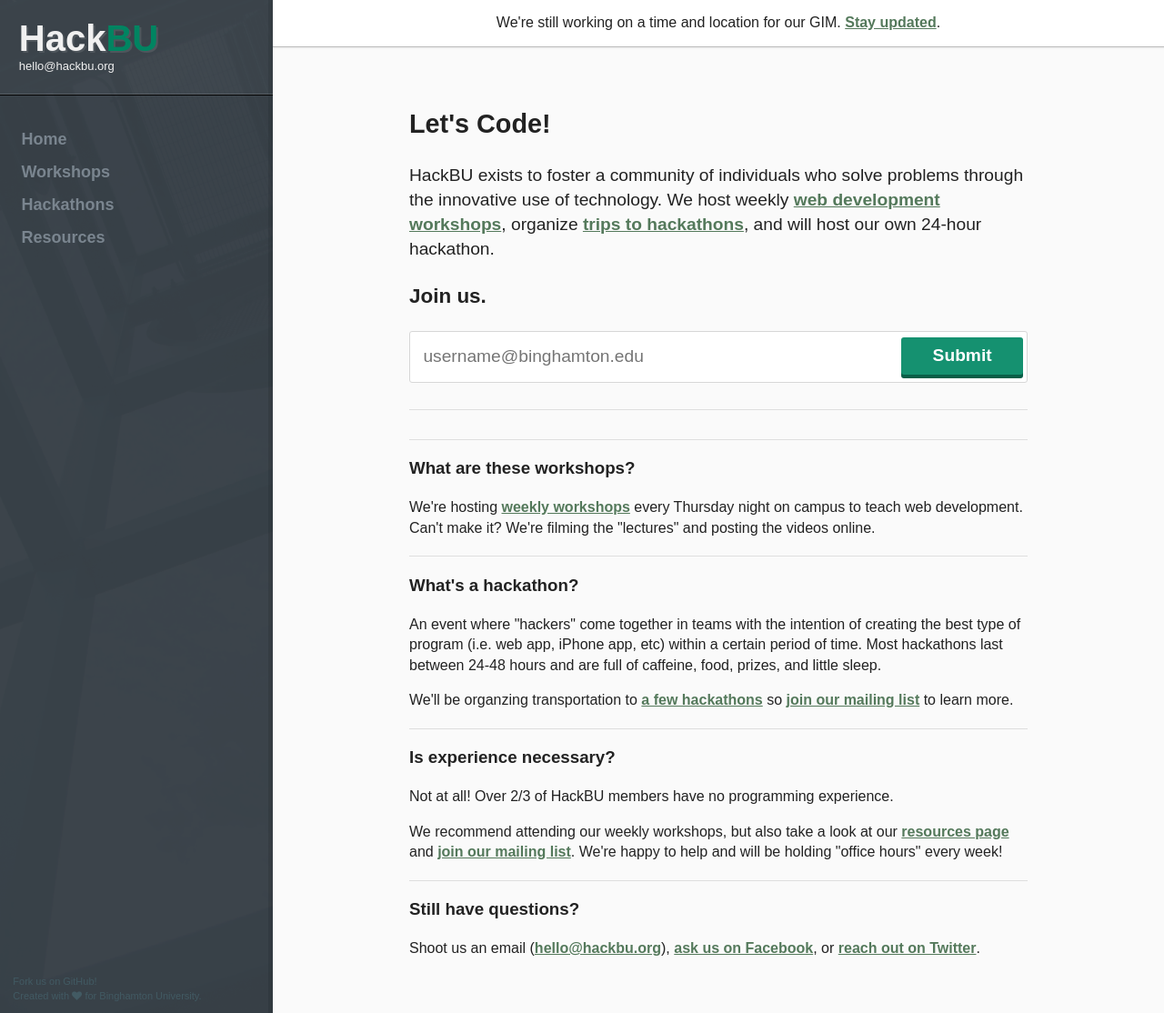
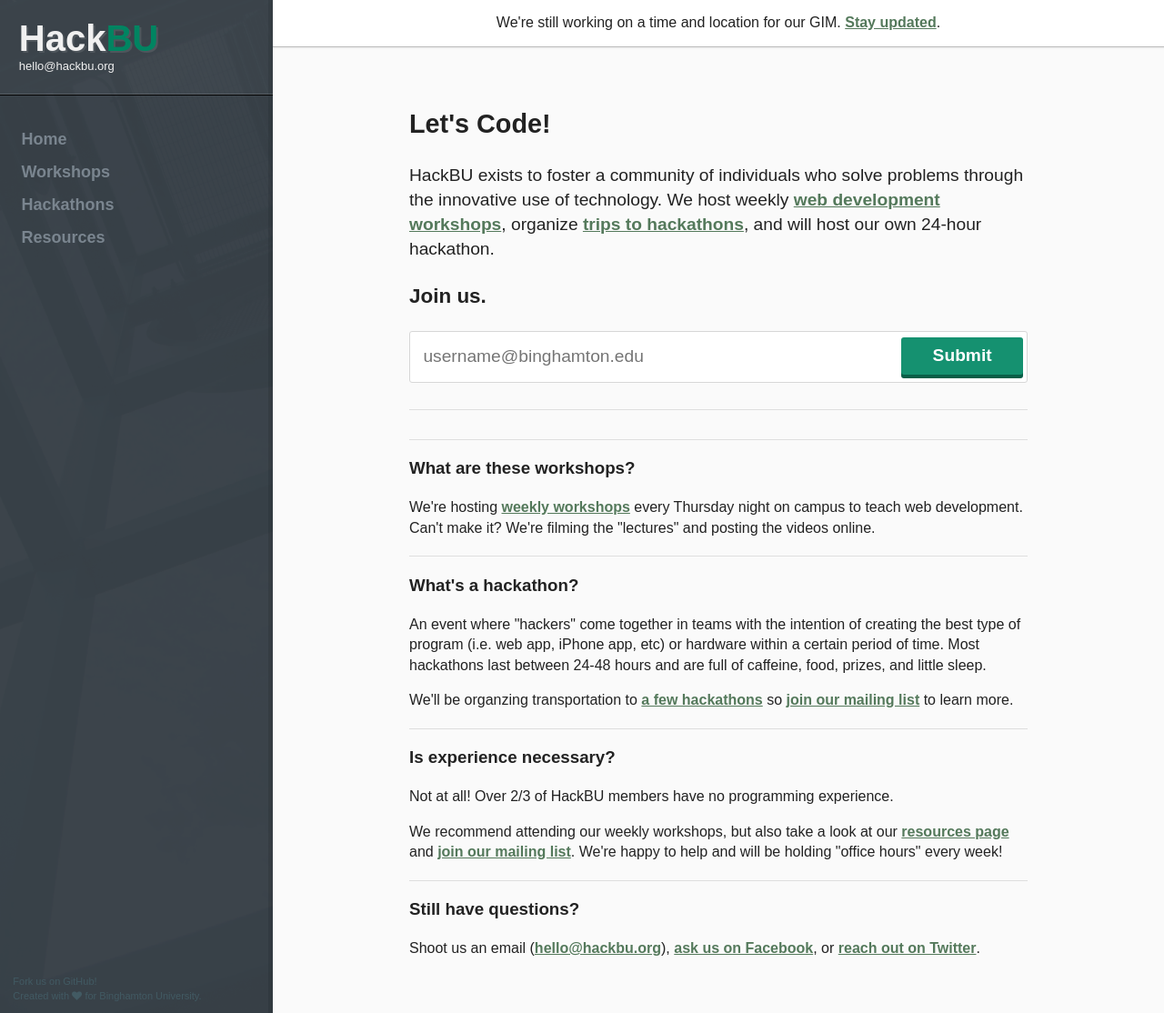
Before and after one commit to hackbinghamton/hackbinghamton.github.io, a Jekyll site: the page built from index.html, in a window 1280 px wide and 1114 px high. Shown: the whole window at 91% size. Built offline with Jekyll 4.4.1, drawn with Linux system fonts in a browser that asks for light colours; nearby versions of some CDN libraries.

Commit message:
add hardware to hackathon definition

```diff
--- a/hackathons/index.html
+++ b/hackathons/index.html
@@ -6,7 +6,7 @@ description: Attend hackathons with HackBU or learn more about the hackathon at
 
 <div class="article article-introduction">
 	<h2><i class="fa fa-laptop"></i> Hackathons</h2>
-	<p>Hackathons are events where a bunch of "hackers" come together in teams with the intention of creating the best type of program (i.e. web app, iPhone app, etc) within a certain period of time. Most hackathons last between 24-48 hours and are full of caffeine, food, prizes, and little sleep.</p>
+	<p>Hackathons are events where a bunch of "hackers" come together in teams with the intention of creating the best type of program (i.e. web app, iPhone app, etc) or hardware within a certain period of time. Most hackathons last between 24-48 hours and are full of caffeine, food, prizes, and little sleep.</p>
 </div>
 
 <div class="article">
--- a/index.html
+++ b/index.html
@@ -27,7 +27,7 @@ layout: default
 
 <div class="article">
 	<h3 class="article-title">What's a hackathon?</h3>
-	<p>An event where "hackers" come together in teams with the intention of creating the best type of program (i.e. web app, iPhone app, etc) within a certain period of time. Most hackathons last between 24-48 hours and are full of caffeine, food, prizes, and little sleep.</p>
+	<p>An event where "hackers" come together in teams with the intention of creating the best type of program (i.e. web app, iPhone app, etc) or hardware within a certain period of time. Most hackathons last between 24-48 hours and are full of caffeine, food, prizes, and little sleep.</p>
 
 	<p>We'll be organzing transportation to <a href="/hackathons/">a few hackathons</a> so <a href="http://eepurl.com/KFGl9" target="_blank">join our mailing list</a> to learn more.</p>
 </div>
```
